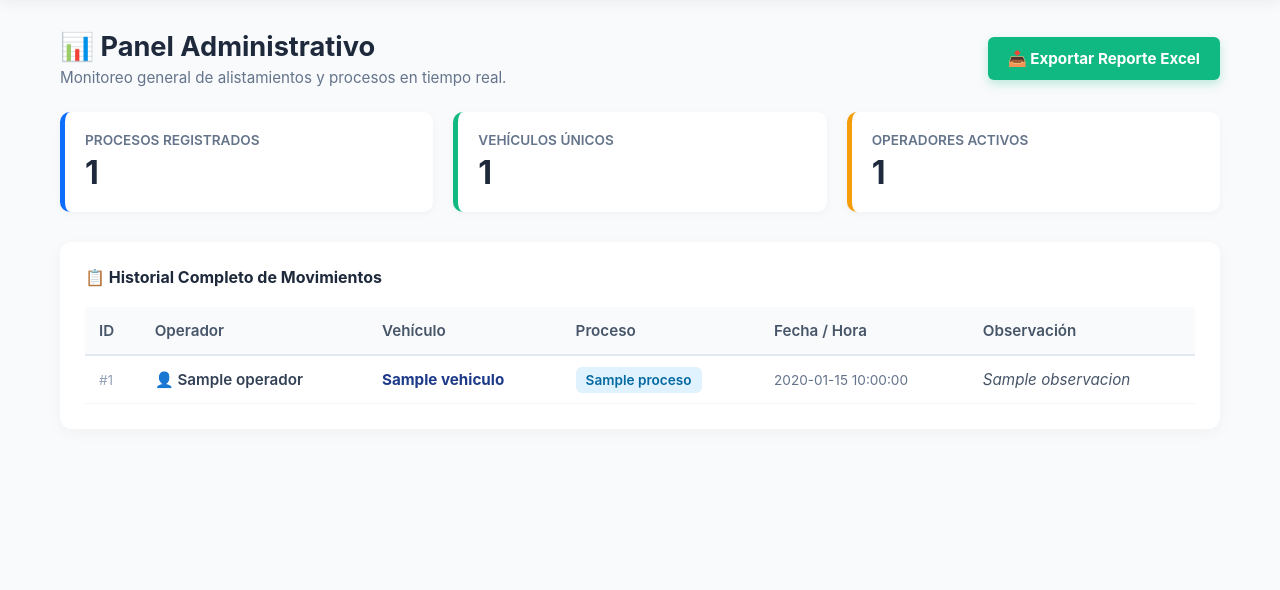
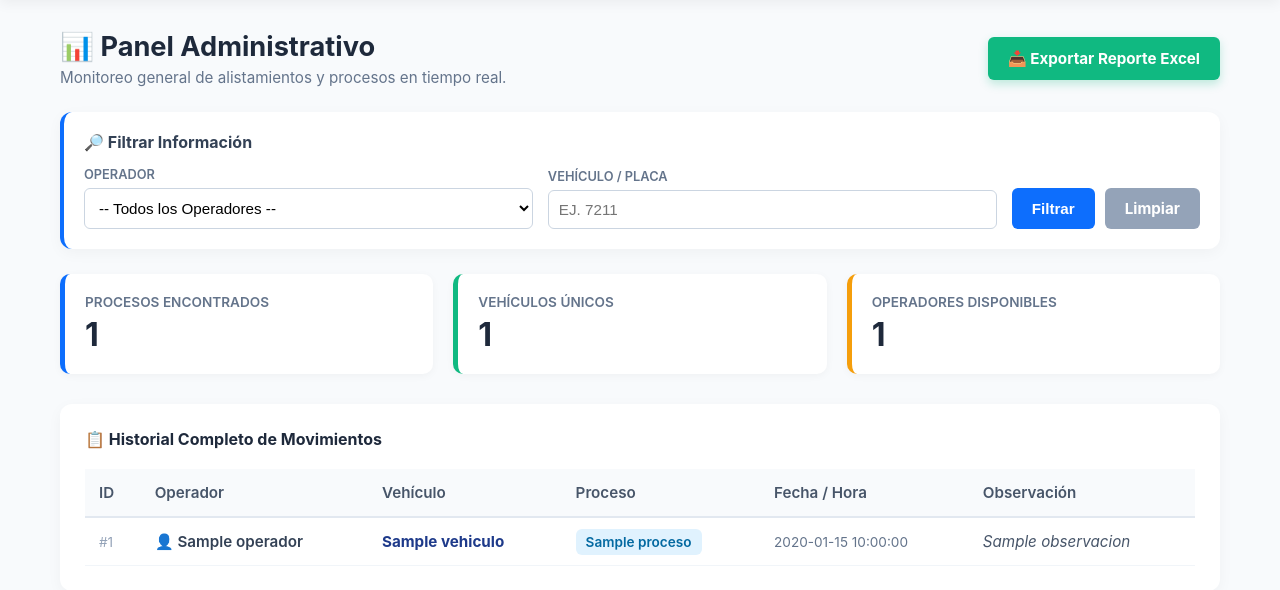
Before and after one commit to julio197212/alistamiento, a Flask app: page /admin in a window 1280 px wide. Shown: the part 65-655 px from the top of the page. Run offline with Flask 3, Linux system fonts and the light colour scheme; the visitor is signed in with stand-in values (Sample User, id 1); a database or web service that is not in the repository returns one stand-in record (values such as "Sample title"); some libraries are stand-ins or nearby versions.

Commit message:
Update filter labels and metrics in admin template

```diff
--- a/templates/admin.html
+++ b/templates/admin.html
@@ -13,10 +13,45 @@
         </a>
     </div>
 
+    <!-- Barra de Filtros de Consulta -->
+    <div style="background: white; padding: 20px; border-radius: 12px; box-shadow: 0 4px 15px rgba(0,0,0,0.04); margin-bottom: 25px; border-left: 4px solid #0d6efd;">
+        <h5 style="margin-top: 0; margin-bottom: 15px; color: #334155; font-size: 1rem;">🔎 Filtrar Información</h5>
+        <form method="GET" action="/admin" style="display: flex; gap: 15px; flex-wrap: wrap; align-items: flex-end;">
+
+            <!-- Filtro por Operador -->
+            <div style="flex: 1; min-width: 200px;">
+                <label style="display: block; font-size: 0.8rem; font-weight: 600; color: #64748b; margin-bottom: 6px; text-transform: uppercase;">Operador</label>
+                <select name="operador_id" style="width: 100%; padding: 10px; border: 1.5px solid #cbd5e1; border-radius: 6px; font-size: 0.95rem; background-color: white;">
+                    <option value="">-- Todos los Operadores --</option>
+                    {% for op in operadores %}
+                        <option value="{{ op.id }}" {% if request.args.get('operador_id') == op.id|string %}selected{% endif %}>{{ op.nombre }}</option>
+                    {% endfor %}
+                </select>
+            </div>
+
+            <!-- Filtro por Vehículo -->
+            <div style="flex: 1; min-width: 200px;">
+                <label style="display: block; font-size: 0.8rem; font-weight: 600; color: #64748b; margin-bottom: 6px; text-transform: uppercase;">Vehículo / Placa</label>
+                <input type="text" name="vehiculo" value="{{ request.args.get('vehiculo', '') }}" placeholder="Ej. 7211"
+                       style="width: 100%; padding: 10px; border: 1.5px solid #cbd5e1; border-radius: 6px; font-size: 0.95rem; text-transform: uppercase; box-sizing: border-box;">
+            </div>
+
+            <!-- Botones de Acción -->
+            <div style="display: flex; gap: 10px;">
+                <button type="submit" style="padding: 11px 20px; background-color: #0d6efd; color: white; border: none; border-radius: 6px; font-weight: bold; cursor: pointer; font-size: 0.95rem;">
+                    Filtrar
+                </button>
+                <a href="/admin" style="padding: 11px 20px; background-color: #94a3b8; color: white; text-decoration: none; border-radius: 6px; font-weight: bold; font-size: 0.95rem; text-align: center;">
+                    Limpiar
+                </a>
+            </div>
+        </form>
+    </div>
+
     <!-- Tarjetas de Indicadores (Métricas) -->
     <div style="display: grid; grid-template-columns: repeat(auto-fit, minmax(220px, 1fr)); gap: 20px; margin-bottom: 30px;">
         <div style="background: white; padding: 20px; border-radius: 10px; box-shadow: 0 2px 8px rgba(0,0,0,0.04); border-left: 5px solid #0d6efd;">
-            <div style="color: #64748b; font-size: 0.85rem; font-weight: 600; text-transform: uppercase;">Procesos Registrados</div>
+            <div style="color: #64748b; font-size: 0.85rem; font-weight: 600; text-transform: uppercase;">Procesos Encontrados</div>
             <div style="font-size: 2rem; font-weight: 700; color: #1e293b; margin-top: 5px;">{{ total }}</div>
         </div>
         <div style="background: white; padding: 20px; border-radius: 10px; box-shadow: 0 2px 8px rgba(0,0,0,0.04); border-left: 5px solid #10b981;">
@@ -24,7 +59,7 @@
             <div style="font-size: 2rem; font-weight: 700; color: #1e293b; margin-top: 5px;">{{ vehiculos_unicos }}</div>
         </div>
         <div style="background: white; padding: 20px; border-radius: 10px; box-shadow: 0 2px 8px rgba(0,0,0,0.04); border-left: 5px solid #f59e0b;">
-            <div style="color: #64748b; font-size: 0.85rem; font-weight: 600; text-transform: uppercase;">Operadores Activos</div>
+            <div style="color: #64748b; font-size: 0.85rem; font-weight: 600; text-transform: uppercase;">Operadores Disponibles</div>
             <div style="font-size: 2rem; font-weight: 700; color: #1e293b; margin-top: 5px;">{{ operadores|length }}</div>
         </div>
     </div>
```
